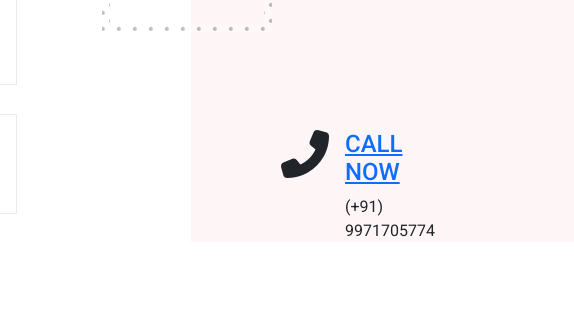
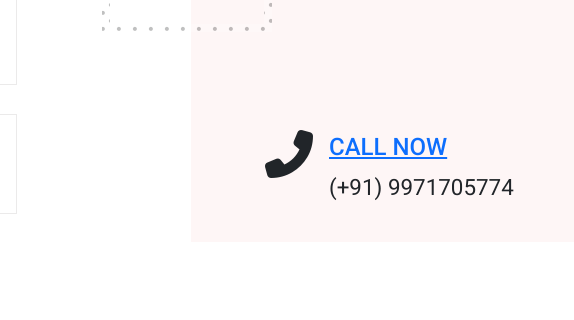
Before and after one commit to gopalsays108/My-Portfolio, a plain HTML site: page index.html in a window 1280 px wide. Shown: the part 1916-2236 px from the top of the page, 611-1185 px from the left. Drawn offline with nearby package versions, Linux system fonts and the light colour scheme.

Commit message:
Bug fixes in services

```diff
--- a/css/styles.css
+++ b/css/styles.css
@@ -145,13 +145,21 @@
     font: normal 600 22px/30px var(--roboto);
 }
 .site-main .brand-area .experience-area .call-area{
-    padding-left: 13rem;
+    padding-left: 12rem;
+    clear: both;
+    display: inline-block;
+    overflow: visible;
+    white-space: nowrap;
+
+}
+.site-main .brand-area .experience-area .call-area .call-now{
+    font-size: 1.4rem;
 }
 /*End brand area*/
 
 /*Services Start here*/
 .site-main .services-area{
-    padding: 12rem 2rem;
+    padding: 5rem 2rem;
 }
 .site-main .services-area .services-title{
     padding: 0 14rem;
```
